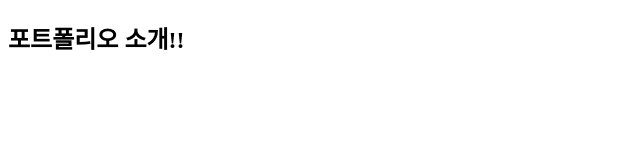
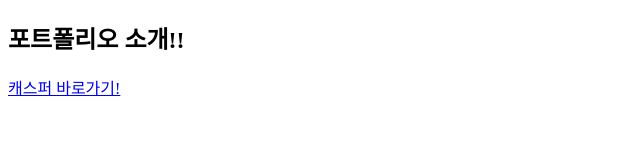
Before and after one commit to veamcoding/test1, a plain HTML site: page index.html in a window 1280 px wide. Shown: the whole page, without its empty margins (0-640 px from the left). Drawn offline with Linux system fonts and the light colour scheme.

Commit message:
바로가기 완료!

```diff
--- a/index.html
+++ b/index.html
@@ -8,6 +8,9 @@
 
 <h2>포트폴리오 소개!!</h2>
 
+<div>
+    <a href="casper/index.html">캐스퍼 바로가기!</a>
+</div>
 
 </body>
 </html>
```
